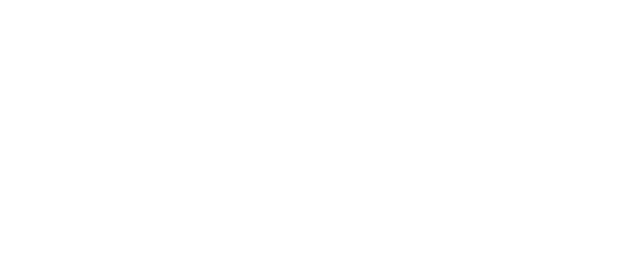
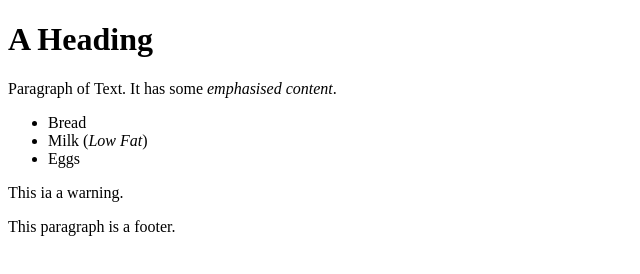
Before and after one commit to Tenzin1845/powercoders-1, a plain HTML site: page scratch/css.html in a window 1280 px wide. Shown: the whole page, without its empty margins (0-640 px from the left). Drawn offline with Linux system fonts and the light colour scheme.

Commit message:
updated the html body

```diff
--- a/scratch/css.html
+++ b/scratch/css.html
@@ -6,6 +6,18 @@
     <link rel="stylesheet" type="text/css" href="style.css">
   </head>
   <body>
+    <h1>A Heading</h1>
+    <p>Paragraph of Text. It has some <em>emphasised content</em>.</p>
+
+    <ul>
+      <li>Bread</li>
+      <li>Milk (<em>Low Fat</em>)</li>
+      <li class="important">Eggs</li>
+    </ul>
+
+    <p class="warning">This ia a warning.</p>
+
+    <p id="footer">This paragraph is a footer.</p>
 
   </body>
 </html>
```
